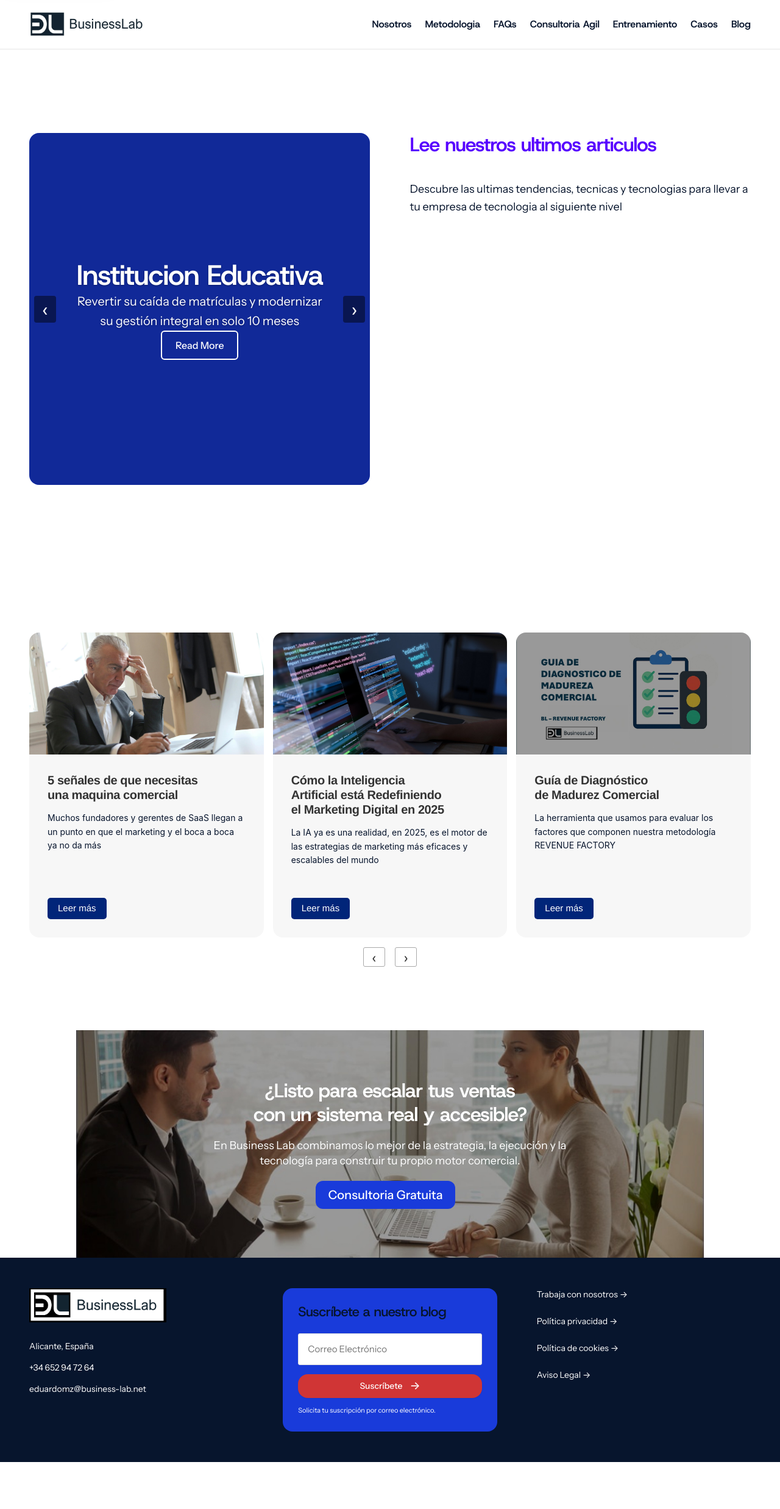
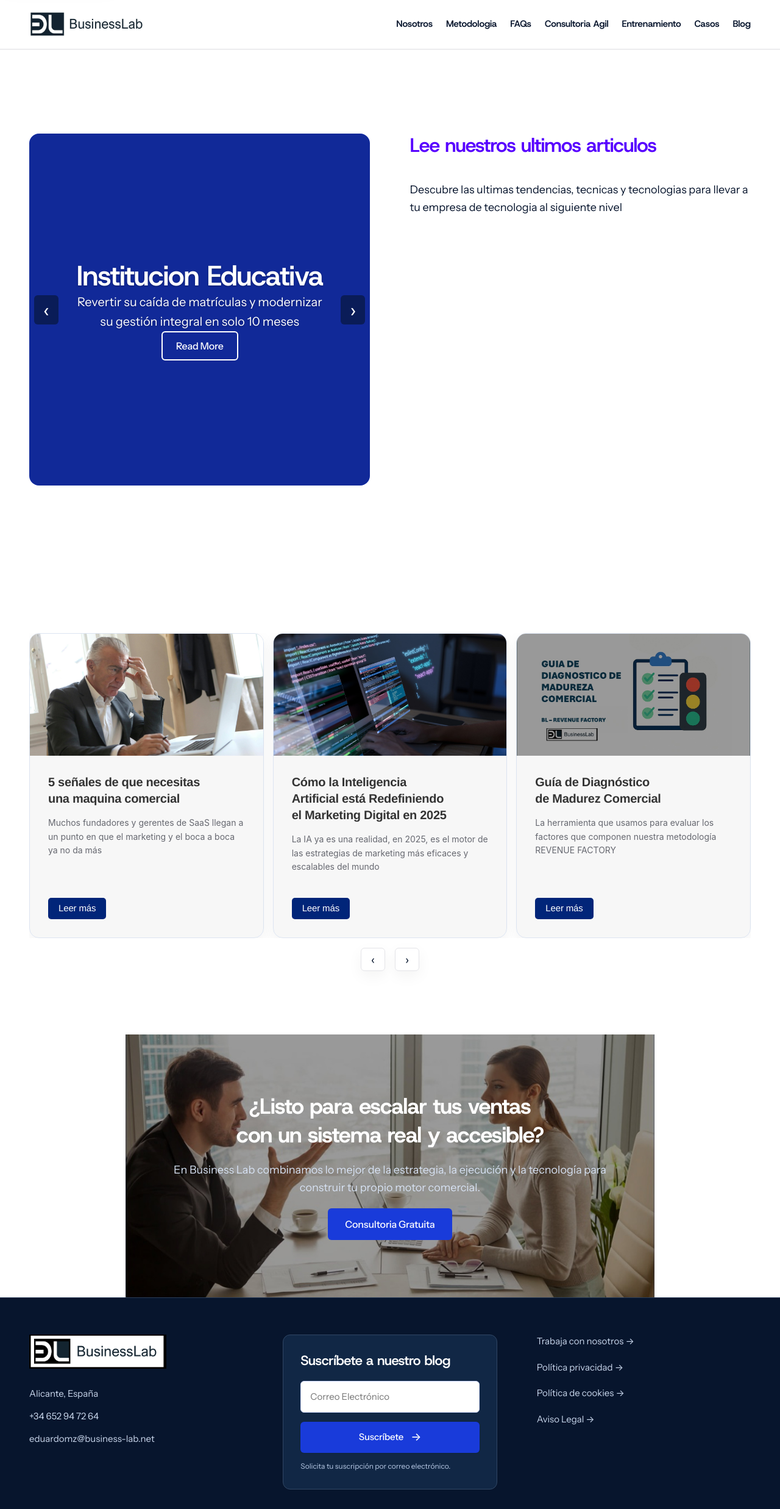
Before and after one commit to BUSINESSLAB-REVOPS/business-lab-2026, an Astro site: page /blog in a window 1280 px wide. Shown: the whole page at 61% size. Before the commit the page ends 2397 px from the top, so only its background shows below. Built offline with nearby package versions, Linux system fonts and the light colour scheme; Astro itself is replaced by a stand-in of ours; a web font is replaced by a local one.

Commit message:
refactor: alinear componentes compartidos y jerarquía semántica al sistema de diseño
Aplica los tokens de revops.center en navegación, pie de página, tarjetas, botones, acordeones y carruseles. Elimina transiciones de layout (padding/right), sombras coloreadas sobre fondos oscuros y saltos de nivel en encabezados (h1 a h2) en tarjetas de artículos y fases de metodología.

```diff
--- a/src/components/ArticleCard.astro
+++ b/src/components/ArticleCard.astro
@@ -54,7 +54,7 @@ const {
           <span class="published">{post.date}</span>
         </p>
       )}
-      <h3
+      <h2
         id={id}
         class:list={[
           variant === 'featured' ? 'post-title' : 'article-title',
@@ -62,7 +62,7 @@ const {
         ]}
       >
         <a href={post.href}>{post.title}</a>
-      </h3>
+      </h2>
       {showMeta && variant === 'featured' && (
         <p class="post-meta">
           <span class="published">{post.date}</span> |{' '}
@@ -103,30 +103,71 @@ const {
       flex-direction: column;
       height: 100%;
       min-height: 500px;
+      border: 1px solid var(--color-card-border);
+      border-radius: var(--radius-card);
+      overflow: hidden;
+      background: var(--color-white);
+      box-shadow: var(--shadow-panel);
+      transition:
+        transform 0.2s var(--ease-out),
+        box-shadow 0.2s var(--ease-out);
+    }
+    .article-card:hover {
+      transform: translateY(-2px);
+      box-shadow: var(--shadow-hover);
     }
     .article-image-wrapper {
       height: 200px;
       flex-shrink: 0;
+      overflow: hidden;
     }
     .article-image-wrapper :global(img) {
       width: 100%;
       height: 200px;
       object-fit: cover;
+      transition: transform 0.3s var(--ease-out);
+    }
+    .article-card:hover .article-image-wrapper :global(img) {
+      transform: scale(1.02);
     }
     .article-body {
       display: flex;
       flex-direction: column;
       flex-grow: 1;
-      padding: 20px;
+      padding: 24px;
     }
     .article-title {
+      font-family: var(--font-heading);
       font-size: 20px;
+      font-weight: 600;
+      line-height: 1.35;
+      letter-spacing: -0.015em;
+    }
+    .article-title a {
+      color: var(--color-ink);
+      line-height: 1.35;
+      transition: color 0.15s;
+    }
+    .article-title a:hover {
+      color: var(--color-primary);
     }
     .article-meta {
-      font-size: 14px;
+      font-size: 13px;
+      color: var(--color-text-muted);
+      margin-bottom: 8px;
+    }
+    .article-categories {
+      color: var(--color-primary);
+      font-weight: 500;
+    }
+    .article-excerpt {
+      color: var(--color-text-muted);
+      font-size: 15px;
+      line-height: 1.6;
     }
     .post-image :global(img) {
       width: 100%;
+      border-radius: var(--radius-card);
     }
     @media (max-width: 767px) {
       .article-card {
--- a/src/components/ArticleScroller.astro
+++ b/src/components/ArticleScroller.astro
@@ -76,13 +76,28 @@ const { class: className, layout = 'layout3' } = Astro.props;
       margin-top: 16px;
     }
     .article-controls button {
-      background: transparent;
-      border: 1px solid #aaa;
-      color: #333;
-      font: 24px Arial;
-      width: 36px;
-      height: 32px;
-      border-radius: 3px;
+      background: var(--color-white);
+      border: 1px solid var(--color-border);
+      color: var(--color-ink);
+      font-family: var(--font-heading);
+      font-size: 20px;
+      width: 40px;
+      height: 38px;
+      border-radius: var(--radius-button);
+      cursor: pointer;
+      display: inline-flex;
+      align-items: center;
+      justify-content: center;
+      box-shadow: var(--shadow-panel);
+      transition:
+        background-color 0.18s,
+        border-color 0.18s,
+        color 0.18s;
+    }
+    .article-controls button:hover {
+      background: var(--color-brand-tint);
+      border-color: var(--color-brand-border);
+      color: var(--color-primary);
     }
     @media (max-width: 980px) {
       .article-track {
--- a/src/components/Button.astro
+++ b/src/components/Button.astro
@@ -22,34 +22,40 @@ const { href, class: className, arrow = false } = Astro.props;
   @layer components {
     .action-link {
       position: relative;
-      display: inline-block;
-      padding: 0.3em 1em;
-      border: 2px solid currentColor;
-      border-radius: 3px;
-      font-size: 20px;
-      line-height: 1.7;
+      display: inline-flex;
+      align-items: center;
+      gap: 10px;
+      padding: 10px 22px;
+      border: 1.5px solid currentColor;
+      border-radius: var(--radius-button);
+      font-size: 16px;
+      font-weight: 500;
+      line-height: 1.5;
+      letter-spacing: -0.01em;
       transition:
-        padding 0.2s,
-        background 0.2s;
+        background-color 0.2s var(--ease-out),
+        border-color 0.2s var(--ease-out),
+        color 0.2s var(--ease-out);
     }
     .action-arrow {
       position: absolute;
       top: 50%;
-      right: 0.25em;
+      right: 0.5em;
       width: 1em;
       height: 1em;
       transform: translateY(-50%);
       opacity: 0;
-    }
-    .action-link:hover {
-      padding-right: 1.8em;
+      transition:
+        opacity 0.2s var(--ease-out),
+        transform 0.2s var(--ease-out);
     }
     .action-link:hover .action-arrow {
       opacity: 1;
+      transform: translate(2px, -50%);
     }
     .has-arrow .action-arrow {
       opacity: 1;
-      color: var(--color-blue);
+      color: var(--color-primary);
     }
   }
 </style>
--- a/src/components/CTA.astro
+++ b/src/components/CTA.astro
@@ -34,16 +34,16 @@ const {
   @layer overrides {
     .cta {
       position: relative;
-      padding: 50px 0;
-      background: var(--color-orange);
+      padding: 64px 24px;
+      background: var(--color-midnight);
       color: #fff;
-      font: 18px/1.4em var(--font-body);
+      font: 16px/1.6 var(--font-body);
     }
     .cta-container {
       position: relative;
       z-index: 1;
-      width: 80%;
-      max-width: 1080px;
+      width: min(calc(100% - 48px), var(--container-width));
+      max-width: var(--container-width);
       margin-inline: auto;
     }
     .cta-content {
@@ -53,35 +53,56 @@ const {
       gap: 20px;
       padding: 10px;
       margin: 20px auto;
-      width: 80%;
-      max-width: 100%;
+      width: 100%;
+      max-width: 820px;
       text-align: center;
     }
     h2 {
-      font: 600 32px/1.2 var(--font-heading);
+      font: 700 36px/1.3 var(--font-heading);
+      letter-spacing: -0.025em;
       color: inherit;
     }
     p {
       padding: 0;
+      color: var(--color-on-dark);
+      font-size: 18px;
+      line-height: 1.6;
     }
     .cta-button {
-      display: inline-block;
-      margin-right: 15px;
-      padding: 0.3em 1em;
-      background: var(--color-orange);
+      display: inline-flex;
+      align-items: center;
+      justify-content: center;
+      padding: 14px 28px;
+      background: var(--color-primary);
       color: #fff;
-      border-radius: 12px;
-      font: 500 20px/1.7 var(--font-body);
+      border-radius: var(--radius-button);
+      font: 500 16px/1.5 var(--font-body);
+      letter-spacing: -0.01em;
+      transition:
+        background-color 0.18s var(--ease-out),
+        transform 0.16s var(--ease-out);
+    }
+    .cta-button:hover {
+      background: var(--color-primary-hover);
+      color: #fff;
+      transform: translateY(-1px);
     }
     @media (max-width: 767px) {
+      .cta {
+        padding: 48px 20px;
+      }
+      .cta-container {
+        width: 100%;
+      }
       h2 {
-        font-size: 25px;
+        font-size: 26px;
       }
       p {
-        font-size: 14px;
+        font-size: 15px;
       }
       .cta-button {
-        font-size: 16px;
+        font-size: 15px;
+        padding: 12px 22px;
       }
     }
   }
--- a/src/components/Carousel.astro
+++ b/src/components/Carousel.astro
@@ -153,6 +153,7 @@ const {
       display: block;
       position: relative;
       overflow: hidden;
+      background: var(--color-midnight);
     }
     bl-carousel[data-ready] > .carousel-track {
       display: grid;
@@ -179,24 +180,36 @@ const {
     .carousel-controls button {
       pointer-events: auto;
       border: 0;
-      border-radius: 4px;
-      background: #0007;
+      border-radius: var(--radius-button);
+      background: rgba(7, 21, 45, 0.6);
+      backdrop-filter: blur(4px);
       color: white;
-      font: 32px Arial;
-      width: 36px;
-      height: 44px;
+      font: 32px/1 var(--font-heading);
+      width: 40px;
+      height: 48px;
+      cursor: pointer;
+      transition: background-color 0.18s;
+    }
+    .carousel-controls button:hover {
+      background: var(--color-primary);
     }
     .carousel-pause {
       position: absolute;
       right: 20px;
       bottom: 18px;
       z-index: 4;
-      border: 1px solid #ffffff80;
+      border: 1px solid rgba(255, 255, 255, 0.4);
       color: white;
-      background: #0006;
-      border-radius: 3px;
-      width: 34px;
-      height: 30px;
+      background: rgba(7, 21, 45, 0.6);
+      backdrop-filter: blur(4px);
+      border-radius: var(--radius-button);
+      width: 36px;
+      height: 32px;
+      cursor: pointer;
+      transition: background-color 0.18s;
+    }
+    .carousel-pause:hover {
+      background: var(--color-primary);
     }
   }
 </style>
--- a/src/components/Footer.astro
+++ b/src/components/Footer.astro
@@ -46,9 +46,11 @@ import Newsletter from './Newsletter.astro';
 <style>
   @layer components {
     .site-footer {
-      background: var(--color-black);
-      color: #fff;
-      padding: 50px 0;
+      background: var(--color-midnight);
+      color: var(--color-footer-copy);
+      border-top: 1px solid var(--color-footer-border);
+      padding: 60px 0 32px;
+      font-family: var(--font-body);
     }
     .footer-grid {
       display: grid;
@@ -63,23 +65,39 @@ import Newsletter from './Newsletter.astro';
     }
     .footer-contact address {
       font-style: normal;
-      font-size: 14px;
+      font-size: 15px;
       line-height: 1.8;
       overflow-wrap: anywhere;
+      color: var(--color-footer-copy);
+    }
+    .footer-contact address a {
+      color: var(--color-footer-copy);
+      transition: color 0.15s;
+    }
+    .footer-contact address a:hover {
+      color: var(--color-cyan);
     }
     .footer-contact address p + p {
       margin-top: 10px;
     }
     .site-footer a:hover {
+      color: var(--color-cyan);
       text-decoration: underline;
       text-underline-offset: 4px;
     }
     .footer-links {
       display: flex;
       flex-direction: column;
-      gap: 23px;
-      font-size: 14px;
+      gap: 20px;
+      font-size: 15px;
       line-height: 1.5;
+    }
+    .footer-links a {
+      color: var(--color-footer-copy);
+      transition: color 0.15s;
+    }
+    .footer-links a:hover {
+      color: var(--color-cyan);
     }
     @media (max-width: 1050px) {
       .footer-grid {
@@ -99,7 +117,7 @@ import Newsletter from './Newsletter.astro';
       }
       .footer-links {
         flex-direction: column;
-        gap: 18px;
+        gap: 16px;
       }
     }
   }
--- a/src/components/Header.astro
+++ b/src/components/Header.astro
@@ -82,8 +82,9 @@ const navigation = Object.values(pages)
       position: sticky;
       top: 0;
       z-index: 100;
-      background: #fff;
-      box-shadow: 0 1px 0 #0000001a;
+      background: var(--color-white);
+      border-bottom: 1px solid var(--color-border);
+      box-shadow: 0 1px 0 rgba(0, 0, 0, 0.04);
     }
     .header-inner {
       position: relative;
@@ -114,17 +115,22 @@ const navigation = Object.values(pages)
       display: block;
       padding-block: 25px;
       font-family: var(--font-heading);
-      font-size: 14px;
+      font-size: 15px;
       font-weight: 600;
-      line-height: 1.2;
+      line-height: 1.3;
+      letter-spacing: -0.01em;
+      color: var(--color-ink);
       white-space: nowrap;
-      transition: opacity 0.15s;
+      transition:
+        color 0.15s ease,
+        opacity 0.15s ease;
     }
     .main-navigation a:hover {
-      opacity: 0.65;
+      color: var(--color-primary);
+      opacity: 1;
     }
     .main-navigation a[aria-current='page'] {
-      color: var(--color-blue);
+      color: var(--color-primary);
     }
     .menu-toggle {
       display: none;
@@ -139,14 +145,15 @@ const navigation = Object.values(pages)
       width: 24px;
       height: 3px;
       margin: 4px 0;
-      background: #333;
+      background: var(--color-ink);
+      border-radius: 2px;
     }
     @media (min-width: 1051px) and (max-width: 1250px) {
       .main-navigation ul {
         gap: 14px;
       }
       .main-navigation a {
-        font-size: 12px;
+        font-size: 13px;
       }
       .brand {
         width: 200px;
@@ -157,7 +164,7 @@ const navigation = Object.values(pages)
         width: 192px;
       }
       .main-navigation a {
-        font-size: 16px;
+        font-size: 15px;
       }
     }
     @media (max-width: 1050px) {
@@ -174,9 +181,9 @@ const navigation = Object.values(pages)
         left: 0;
         width: 100%;
         padding: 14px 24px;
-        background: #fff;
-        border-top: 3px solid var(--color-orange);
-        box-shadow: 0 8px 15px #0002;
+        background: var(--color-white);
+        border-top: 1px solid var(--color-border);
+        box-shadow: var(--shadow-panel);
       }
       .site-header[data-menu-ready] .main-navigation.is-open {
         display: block;
@@ -186,8 +193,8 @@ const navigation = Object.values(pages)
       }
       .main-navigation a {
         padding: 13px 0;
-        font-size: 14px;
-        border-bottom: 1px solid #eee;
+        font-size: 15px;
+        border-bottom: 1px solid var(--color-border);
       }
       .site-header:not([data-menu-ready]) .header-inner {
         flex-wrap: wrap;
--- a/src/components/Metric.astro
+++ b/src/components/Metric.astro
@@ -21,12 +21,16 @@ const { value, label, class: className } = Astro.props;
       text-align: center;
     }
     .metric-value {
-      font: 500 72px/1 var(--font-heading);
+      font: 700 72px/1 var(--font-heading);
+      letter-spacing: -0.04em;
+      color: var(--color-primary);
     }
     .metric-label {
       font-family: var(--font-heading);
       font-size: 16px;
       font-weight: 500;
+      letter-spacing: -0.01em;
+      color: var(--color-text-muted);
     }
   }
 </style>
--- a/src/components/Newsletter.astro
+++ b/src/components/Newsletter.astro
@@ -55,45 +55,66 @@
 <style>
   @layer components {
     .newsletter {
-      background: var(--color-blue);
-      padding: 25px;
-      border-radius: 16px;
+      background: var(--color-navy-panel);
+      border: 1px solid var(--color-dark-border);
+      padding: 28px;
+      border-radius: var(--radius-card);
     }
     .newsletter h2 {
+      font-family: var(--font-heading);
+      color: var(--color-white);
       font-size: 22px;
-      font-weight: 500;
+      font-weight: 600;
       line-height: 1.3;
-      margin: 0 0 20px;
+      letter-spacing: -0.02em;
+      margin: 0 0 18px;
     }
     .newsletter input {
       width: 100%;
       min-width: 0;
       background: #fff;
-      color: #333;
-      border: 1px solid #ddd;
-      border-radius: 3px;
+      color: var(--color-ink);
+      border: 1px solid var(--color-brand-border);
+      border-radius: var(--radius-button);
       padding: 13px 15px;
       font-size: 15px;
+      font-family: var(--font-body);
+      outline: none;
+      transition: border-color 0.18s;
+    }
+    .newsletter input:focus {
+      border-color: var(--color-primary);
+      outline: 2px solid var(--color-cyan);
+      outline-offset: 2px;
     }
     .newsletter-button {
       margin-top: 15px;
       width: 100%;
-      background: #d03535;
+      background: var(--color-primary);
       border: 0;
       color: #fff;
-      letter-spacing: 0;
-      font-size: 14px;
-      border-radius: 16px;
-      padding: 6px 14px;
+      letter-spacing: -0.01em;
+      font-family: var(--font-body);
+      font-weight: 500;
+      font-size: 15px;
+      border-radius: var(--radius-button);
+      padding: 12px 18px;
+      transition:
+        background-color 0.18s var(--ease-out),
+        transform 0.16s var(--ease-out);
+    }
+    .newsletter-button:hover {
+      background: var(--color-primary-hover);
+      transform: translateY(-1px);
     }
     .newsletter-button span {
       font-size: 18px;
     }
     .newsletter-note,
     .newsletter-status {
-      font-size: 11px;
+      font-size: 12px;
       line-height: 1.6;
-      color: #fff;
+      color: var(--color-on-dark-muted);
       margin-top: 12px;
     }
     .newsletter-status:empty {
@@ -103,7 +124,11 @@
       display: inline-block;
       font-size: 13px;
       margin-top: 8px;
+      color: var(--color-cyan);
       text-decoration: underline;
+    }
+    .newsletter-mail:hover {
+      color: #fff;
     }
     @media (max-width: 600px) {
       .newsletter {
--- a/src/components/pages/MethodologyContent.astro
+++ b/src/components/pages/MethodologyContent.astro
@@ -72,9 +72,9 @@ import '../../styles/pages/metodologia.css';
         </div>
         <div class="heading-6 heading content-block stack">
           <div class="heading-container">
-            <h3 class="heading-title heading-size-5">
+            <h2 class="heading-title heading-size-5">
               ¿En qué nos diferenciamos?
-            </h3>
+            </h2>
           </div>
         </div>
         <div class="text-11 copy tone-light content-block stack">
```
Also changed, not shown: src/components/FaqItem.astro (+27 -12 lines).
